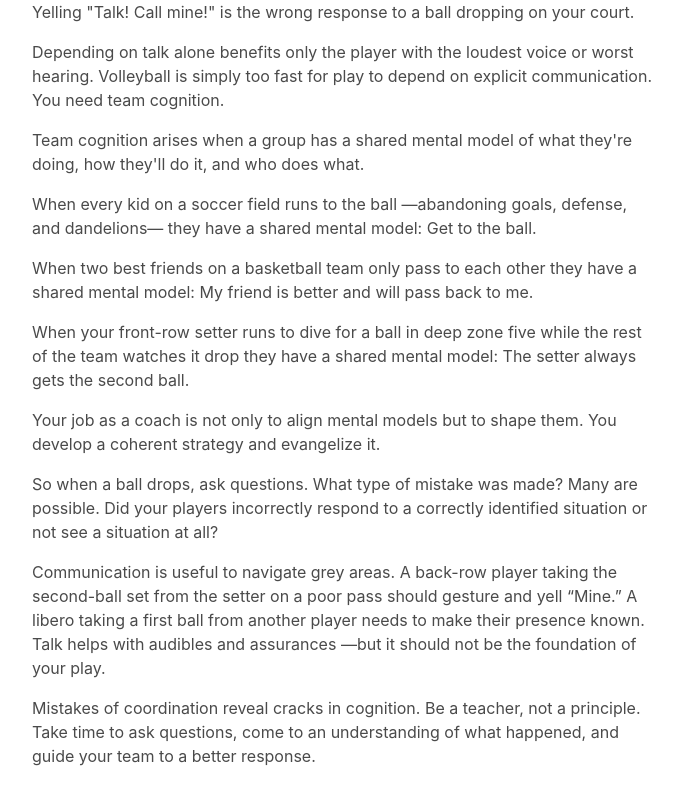
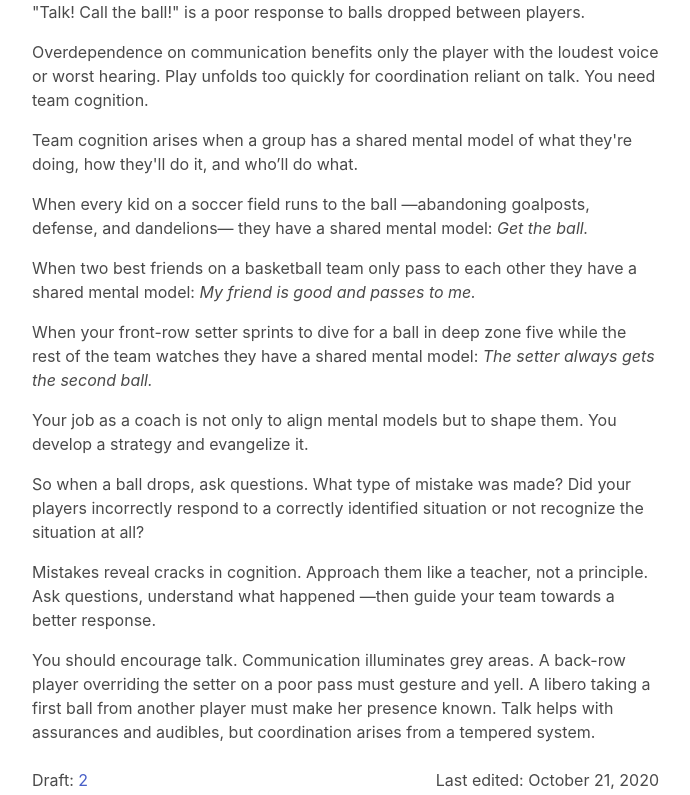
Before and after one commit to eli1797/Learning_Vue, a Vue app in the folder blog/: page /blog in a window 1280 px wide. Shown: the part 240-1035 px from the top of the page, without its empty margins (16-706 px from the left). Built offline with nearby package versions, Linux system fonts and the light colour scheme.

Commit message:
second draft of team cognition, added shortcut icon (link rel="icon" in header

```diff
--- a/blog/public/index.html
+++ b/blog/public/index.html
@@ -4,6 +4,7 @@
     <meta charset="utf-8">
     <meta http-equiv="X-UA-Compatible" content="IE=edge">
     <meta name="viewport" content="width=device-width,initial-scale=1.0">
+    <link rel="icon" href="tree.svg" sizes="any" type="image/svg+xml">
 
     <!-- Primary Meta Tags -->
     <title>Eli's Blog</title>
--- a/blog/src/views/Blog.vue
+++ b/blog/src/views/Blog.vue
@@ -11,28 +11,28 @@
     <div id="posts">
       <article id="cognition" class="section pl-0">
         <div class="container">
-          <h1 class="title">On Yelling: "Talk, call the ball"</h1>
+          <h1 class="title">Talk! Call the ball!</h1>
           <!-- <h2 class="subtitle">Team Cognition</h2> -->
           <div class="content">
-            <p>Yelling "Talk! Call mine!" is the wrong response to a ball dropping on your court.</p>
+            <p>"Talk! Call the ball!" is a poor response to balls dropped between players.</p>
 
-            <p>Depending on talk alone benefits only the player with the loudest voice or worst hearing. Volleyball is simply too fast for play to depend on explicit communication. You need team cognition.</p>
+            <p>Overdependence on communication benefits only the player with the loudest voice or worst hearing. Play unfolds too quickly for coordination reliant on talk. You need team cognition.</p>
 
-            <p>Team cognition arises when a group has a shared mental model of what they're doing, how they'll do it, and who does what.</p>
+            <p>Team cognition arises when a group has a shared mental model of what they're doing, how they'll do it, and who’ll do what.</p>
 
-            <p>When every kid on a soccer field runs to the ball —abandoning goals, defense, and dandelions— they have a shared mental model: Get to the ball.</p>
+            <p>When every kid on a soccer field runs to the ball —abandoning goalposts, defense, and dandelions— they have a shared mental model: <i>Get the ball.</i></p>
 
-            <p>When two best friends on a basketball team only pass to each other they have a shared mental model: My friend is better and will pass back to me.</p>
+            <p>When two best friends on a basketball team only pass to each other they have a shared mental model: <i>My friend is good and passes to me.</i></p>
 
-            <p>When your front-row setter runs to dive for a ball in deep zone five while the rest of the team watches it drop they have a shared mental model: The setter always gets the second ball.</p>
+            <p>When your front-row setter sprints to dive for a ball in deep zone five while the rest of the team watches they have a shared mental model: <i>The setter always gets the second ball.</i></p>
 
-            <p>Your job as a coach is not only to align mental models but to shape them. You develop a coherent strategy and evangelize it.</p>
+            <p>Your job as a coach is not only to align mental models but to shape them. You develop a strategy and evangelize it.</p>
 
-            <p>So when a ball drops, ask questions. What type of mistake was made? Many are possible. Did your players incorrectly respond to a correctly identified situation or not see a situation at all?</p>
+            <p>So when a ball drops, ask questions. What type of mistake was made? Did your players incorrectly respond to a correctly identified situation or not recognize the situation at all?</p>
 
-            <p>Communication is useful to navigate grey areas. A back-row player taking the second-ball set from the setter on a poor pass should gesture and yell “Mine.” A libero taking a first ball from another player needs to make their presence known. Talk helps with audibles and assurances —but it should not be the foundation of your play.</p>
+            <p>Mistakes reveal cracks in cognition. Approach them like a teacher, not a principle. Ask questions, understand what happened —then guide your team towards a better response.</p>
 
-            <p>Mistakes of coordination reveal cracks in cognition. Be a teacher, not a principle. Take time to ask questions, come to an understanding of what happened, and guide your team to a better response.</p>
+            <p>You should encourage talk. Communication illuminates grey areas. A back-row player overriding the setter on a poor pass must gesture and yell. A libero taking a first ball from another player must make her presence known. Talk helps with assurances and audibles, but coordination arises from a tempered system.</p>
 
           </div>
 
@@ -40,14 +40,14 @@
             <div class="level-left">
               <div class="level-item">
                 <div>
-                  <p>Draft: Oh god its a rough rough draft</p>
+                  <p>Draft: <a href="https://github.com/eli1797/Learning_Vue/commits/dev/blog/src/views/Blog.vue">2</a></p>
                 </div>
               </div>
             </div>
             <div class="level-right">
               <div class="level-item">
                 <div>
-                  <p>Last edited: October 20, 2020</p>
+                  <p>Last edited: October 21, 2020</p>
                 </div>
               </div>
             </div>
--- a/blog/src/views/Home.vue
+++ b/blog/src/views/Home.vue
@@ -53,13 +53,13 @@
               <div class="content">
                 <p class="title">Posts</p>
                 <div class="content">
+                  <router-link style="text-decoration: none;" :to="{ name: 'Blog', hash: '#cognition'}">Team Cognition</router-link>
+                  <hr>
                   <router-link style="text-decoration: none;" :to="{ name: 'Blog', hash: '#progress'}">Progress</router-link>
                   <hr>
                   <router-link style="text-decoration: none;" :to="{ name: 'Blog', hash: '#fundamentals'}">Fundamental Skills</router-link>
                   <hr>
                   <router-link style="text-decoration: none;" :to="{ name: 'Blog', hash: '#eval'}">How good are you at volleyball?</router-link>
-                  <hr>
-                  <router-link style="text-decoration: none;" :to="{ name: 'Blog', hash: '#cognition'}">Team Cognition (In progress)</router-link>
                 </div>
               </div>
             </article>
```
Also changed, not shown: blog/public/tree.svg (added).
